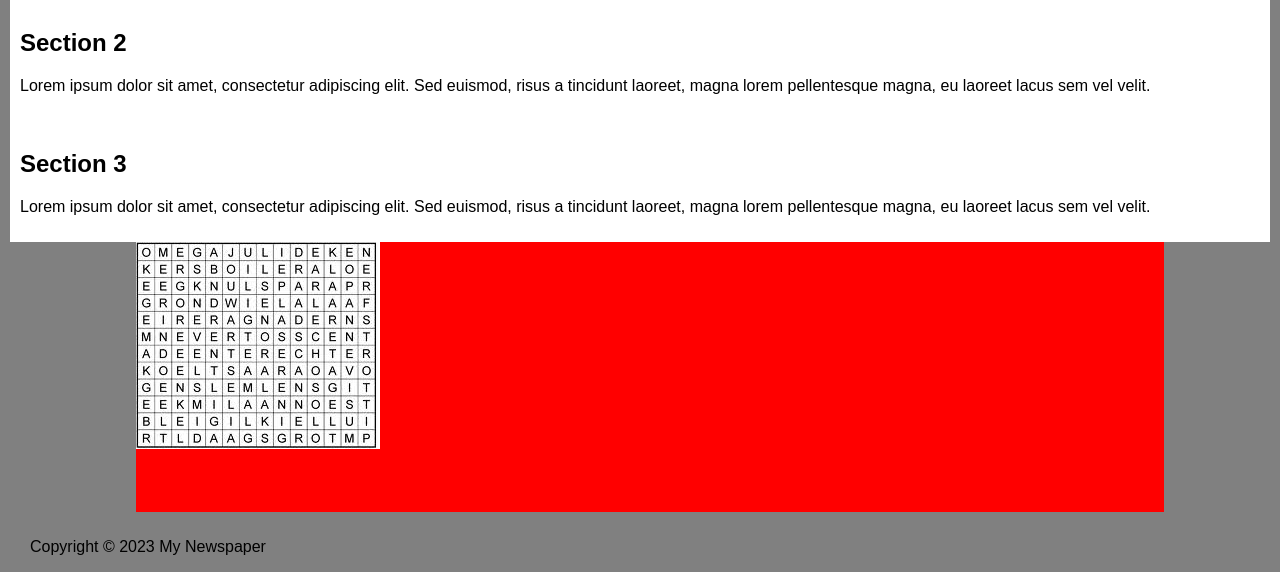
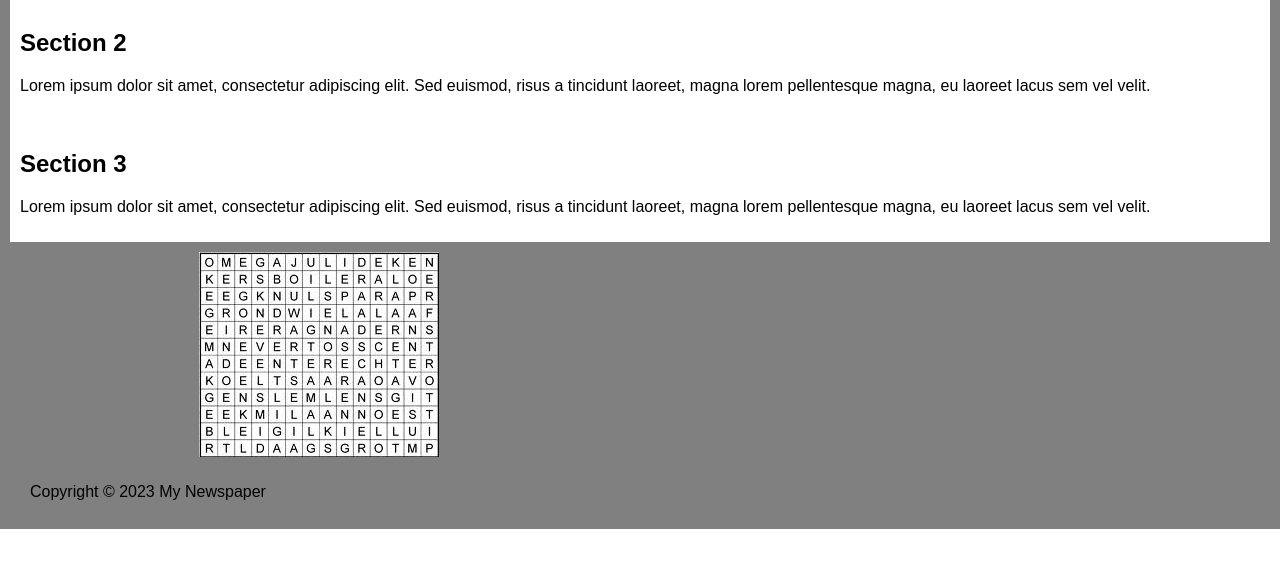
Before and after one commit to merijnkoppes/crimescene, a PHP site: page / in a window 1280 px wide. Shown: the part 271-843 px from the top of the page. After the commit the page ends 800 px from the top, so only its background shows below. Run offline with PHP 8.4, Linux system fonts and the light colour scheme.

Commit message:
kruiswoord goed alligned

```diff
--- a/css/main.css
+++ b/css/main.css
@@ -61,10 +61,11 @@ footer {
   background-image: url('../img/kruispuzzel.png');
   background-repeat: no-repeat;
   /* background-size: 100%; */
-  width: 80%;
-  height: 250px;
-  margin-left: 10%;
-  margin-right: 10%;
+  width: 220px;
+  height: 185px;
+  margin-left: 15%;
+  margin-right: 5%;
+  margin-top:10px;
 }
 
 #h2text{
```
